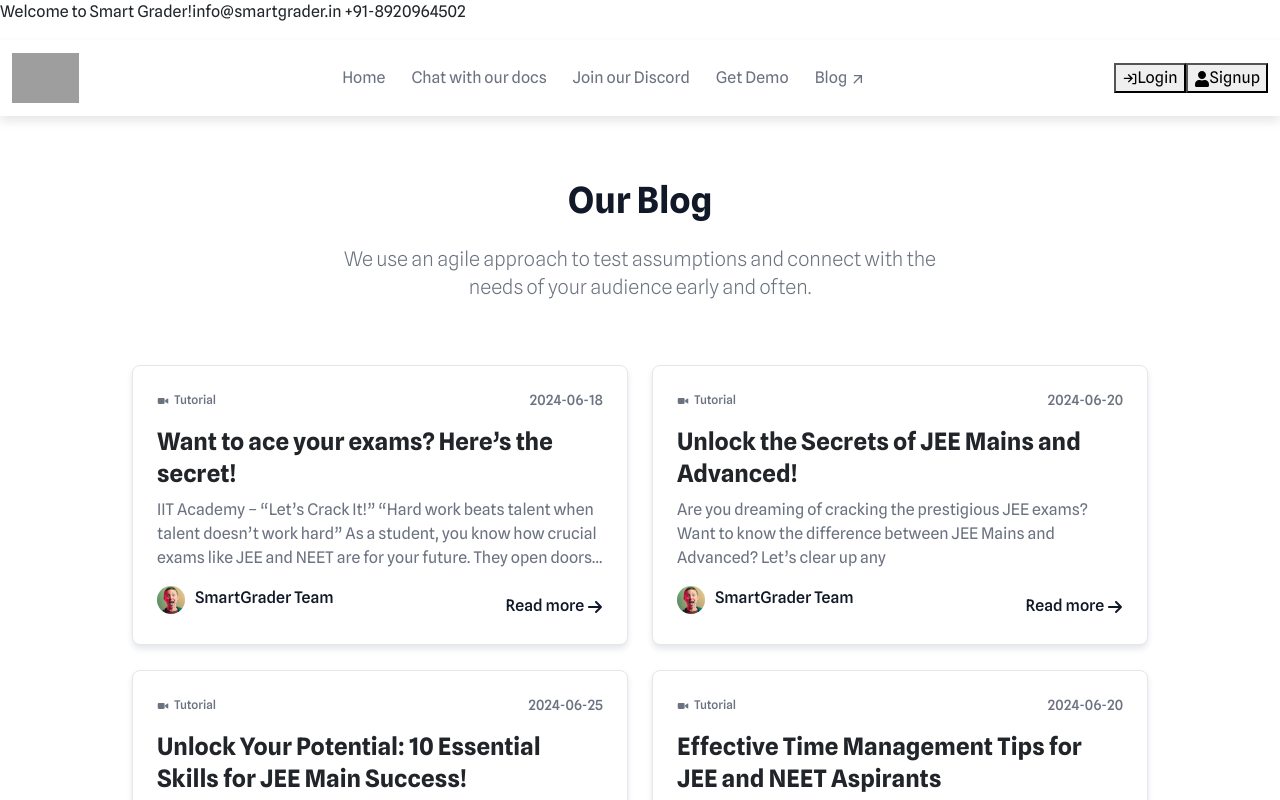
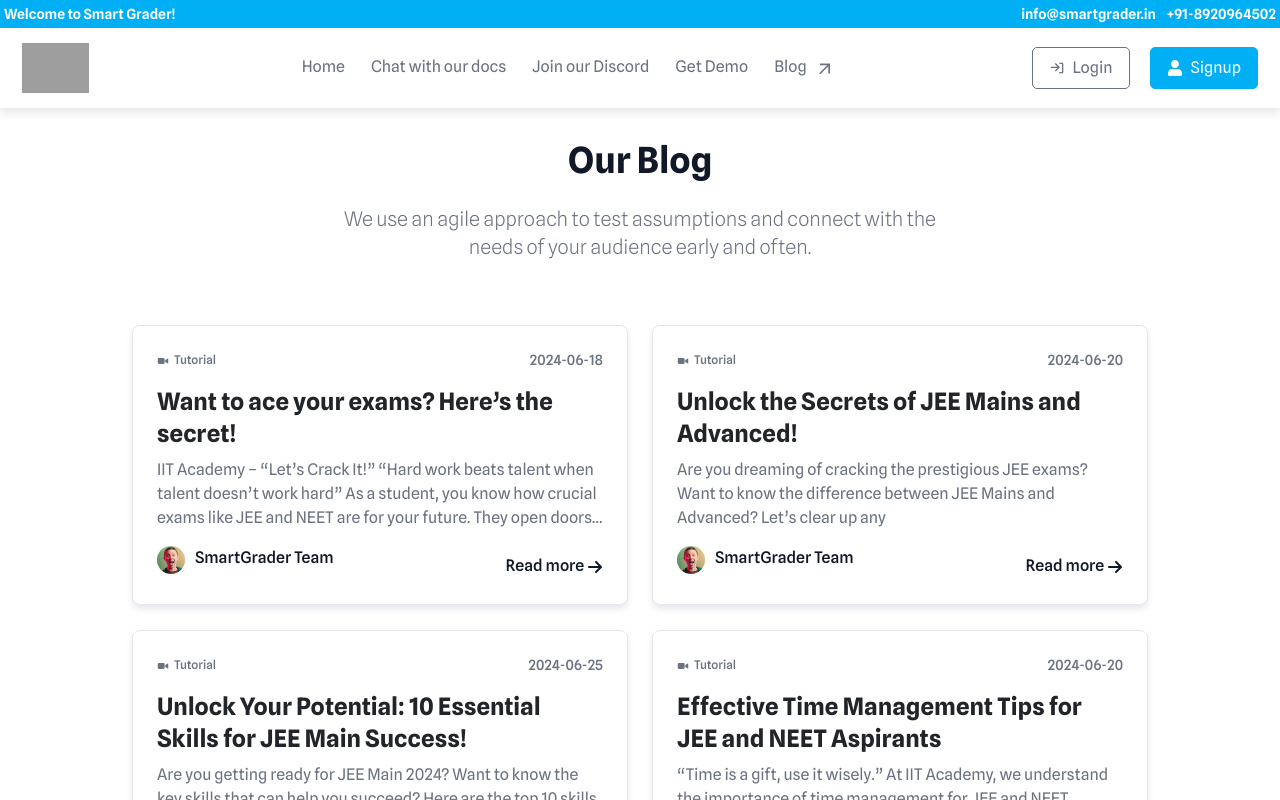
Before and after one commit to nikitabaladha/SmartGrader, a React (Create React App) app in the folder smart-grader/: page /blog in a window 1280 px wide. Shown: the top 800 px of the page. Built offline with nearby package versions, Linux system fonts and the light colour scheme; grey boxes are pictures that could not be loaded.

Commit message:
Navbar css done

```diff
--- a/smart-grader/src/Components/Blog/Blog.css
+++ b/smart-grader/src/Components/Blog/Blog.css
@@ -4,7 +4,7 @@
   font-family: var(--font-family);
   text-align: center;
   max-width: 640px;
-  padding-top: 180px;
+  margin-top: 140px;
 }
 
 .blog-page-first h2 {
@@ -106,3 +106,32 @@
 .card-footer a:hover {
   text-decoration: underline;
 }
+
+.zoomIn {
+  -webkit-animation-name: zoomIn;
+  animation-name: zoomIn;
+  -webkit-animation-duration: 1s;
+  animation-duration: 1s;
+  -webkit-animation-fill-mode: both;
+  animation-fill-mode: both;
+}
+@-webkit-keyframes zoomIn {
+  0% {
+    opacity: 0;
+    -webkit-transform: scale3d(0.3, 0.3, 0.3);
+    transform: scale3d(0.3, 0.3, 0.3);
+  }
+  50% {
+    opacity: 1;
+  }
+}
+@keyframes zoomIn {
+  0% {
+    opacity: 0;
+    -webkit-transform: scale3d(0.3, 0.3, 0.3);
+    transform: scale3d(0.3, 0.3, 0.3);
+  }
+  50% {
+    opacity: 1;
+  }
+}
--- a/smart-grader/src/Components/Blog/Blog.js
+++ b/smart-grader/src/Components/Blog/Blog.js
@@ -38,7 +38,7 @@ const Blog = () => {
             {posts.map((post, index) => (
               // Mapping through the posts to create a blog card for each post
               <div className="col-md-6" key={index}>
-                <div className="blog-card">
+                <div className="blog-card zoomIn">
                   {/* Blog card header with tutorial label and date */}
                   <h6>
                     <span className="d-flex justify-content-between align-items-center mb-3">
--- a/smart-grader/src/Components/FullBlog/FullBlog.css
+++ b/smart-grader/src/Components/FullBlog/FullBlog.css
@@ -16,7 +16,7 @@
   font-weight: var(--font-weight-semibold);
   font-size: var(--font-size-xxl);
   line-height: var(--line-height-tight);
-  color: var(--color-text-quaternary);
+  color: var(--color-text-primary);
   margin-bottom: 0.5rem;
 }
 
@@ -24,7 +24,7 @@
   font-weight: var(--font-weight-semibold);
   font-size: var(--font-size-xs);
   line-height: var(--line-height-custom);
-  color: var(--color-text-secondary);
+  color: var(--color-text-primary);
 }
 
 .fullBlogTitle .img-container {
--- a/smart-grader/src/Components/Navbar/Navbar.css
+++ b/smart-grader/src/Components/Navbar/Navbar.css
@@ -1,4 +1,3 @@
-/* General Navbar styling */
 .navbar-container {
   font-family: var(--font-family);
   position: fixed;
@@ -6,12 +5,38 @@
   left: 0;
   width: 100%;
   z-index: 1000;
+  box-shadow: 0px 5px 10px rgba(0, 0, 0, 0.1);
+}
+
+.navbar-container .left-content {
+  display: flex;
+  justify-content: end;
 }
 
 .navbar {
   background-color: rgb(255, 255, 255);
-  padding: 1rem;
+  padding: 10px !important;
   box-shadow: 0px 5px 10px rgba(0, 0, 0, 0.1);
+}
+
+.navbar-container > div {
+  display: flex;
+  justify-content: space-between;
+  align-items: center;
+  background-color: rgb(1 175 244);
+  color: #fff;
+}
+
+.top-row p {
+  margin: 4px;
+  font-size: 0.875rem;
+  line-height: 1.25rem;
+  font-weight: 600;
+}
+
+.navbar {
+  padding: 1rem 0;
+  box-shadow: none;
 }
 
 .navbar-brand img {
@@ -48,32 +73,56 @@
   color: rgb(1 175 244);
 }
 
-.navbar-nav .login-btn,
-.navbar-nav .signup-btn {
-  color: #343a40;
-  margin-right: 10px;
-  border-radius: 10px;
+.buttons-container {
+  display: flex;
+  align-items: center;
+}
+
+.buttons-container .login-btn,
+.buttons-container .signup-btn {
+  display: flex;
+  align-items: center;
+  border-radius: 5px;
   transition: all 0.3s ease-in-out;
   padding: 0.5rem 1rem;
   border: 1px solid transparent;
 }
 
-.navbar-nav .login-btn:hover {
-  border-color: #343a40;
+.buttons-container .login-btn {
+  margin-right: 20px;
 }
 
-.navbar-nav .signup-btn {
-  background-color: #007bff;
-  border-color: #007bff;
-  color: #fff;
+.buttons-container .login-btn .icon,
+.buttons-container .signup-btn .icon {
+  margin-right: 8px;
 }
 
-.navbar-nav .signup-btn:hover {
+.arrow-icon {
+  padding-left: 5px;
+  font-size: 25px;
+}
+
+.buttons-container .login-btn {
+  background-color: #fff;
+  border: 1px solid rgb(107, 114, 128);
+  color: rgb(107, 114, 128);
+  background-color: #fff;
+  transition: transform 0.3s ease-in-out, color 0.3s ease-in-out;
+}
+
+.buttons-container .signup-btn {
+  background-color: rgb(1 175 244);
+  border-color: rgb(1 175 244);
+  color: #fff;
+  transition: transform 0.3s ease-in-out;
+}
+
+.buttons-container .login-btn:hover,
+.buttons-container .signup-btn:hover {
+  transform: scale(1.1);
+}
+
+.buttons-container .signup-btn:hover {
   background-color: #0056b3;
   border-color: #0056b3;
 }
-
-.navbar-nav .buttons-container {
-  display: flex;
-  align-items: center;
-}
--- a/smart-grader/src/Components/Navbar/Navbar.js
+++ b/smart-grader/src/Components/Navbar/Navbar.js
@@ -12,11 +12,16 @@ const Navbar = () => {
   return (
     <>
       <div className="navbar-container">
-        <div>
-          <p>
-            <span>Welcome to Smart Grader!</span>
-            <span>info@smartgrader.in</span> <span>+91-8920964502</span>
-          </p>
+        <div className="row top-row">
+          <div className="col-md-6 right-content">
+            <p>Welcome to Smart Grader!</p>
+          </div>
+          <div className="col-md-6 left-content">
+            <p>
+              <span className="p-2">info@smartgrader.in</span>{" "}
+              <span>+91-8920964502</span>
+            </p>
+          </div>
         </div>
         <nav className="navbar navbar-expand-lg">
           <div className="container-fluid">
@@ -66,7 +71,7 @@ const Navbar = () => {
                 </li>
                 <li className="nav-item">
                   <Link className="nav-link" to="/blog">
-                    Blog <MdArrowOutward />
+                    Blog <MdArrowOutward className="arrow-icon" />
                   </Link>
                 </li>
               </ul>
@@ -74,11 +79,11 @@ const Navbar = () => {
               {/* Buttons on the right */}
               <div className="buttons-container">
                 <button type="button" className="login-btn">
-                  <CgLogIn />
+                  <CgLogIn className="icon" />
                   Login
                 </button>
                 <button type="button" className="signup-btn">
-                  <FaUser />
+                  <FaUser className="icon" />
                   Signup
                 </button>
               </div>
```
